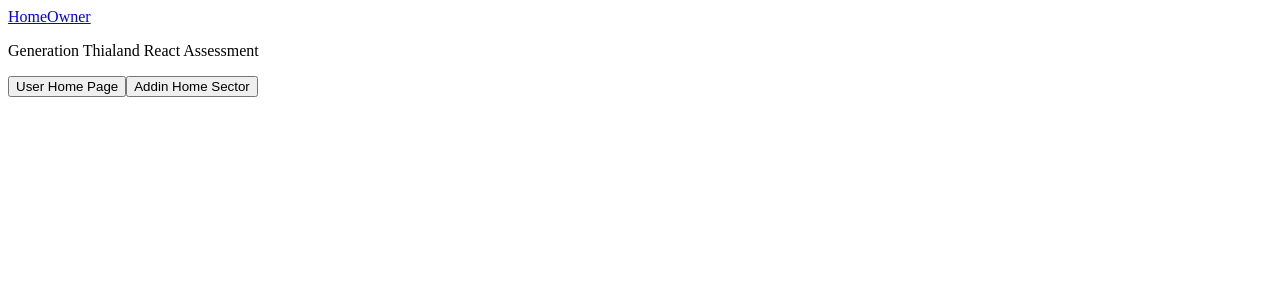
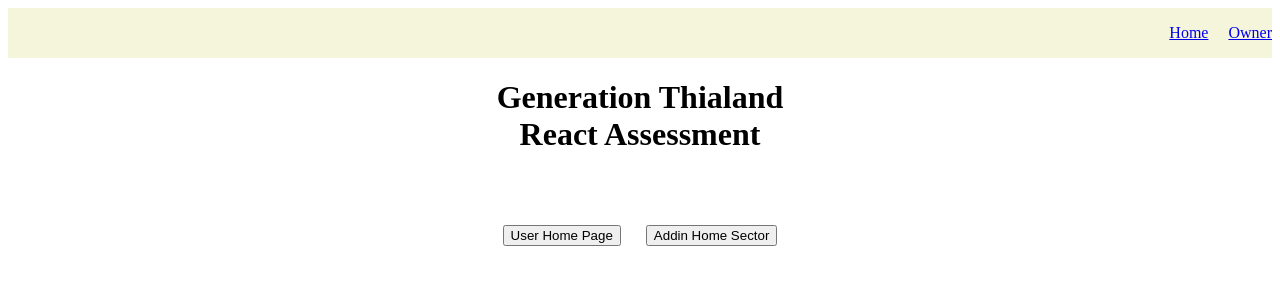
Before and after one commit to Kurootoy/Assessment_react, a React (Vite) app: page / in a window 1280 px wide. Shown: the top 300 px of the page. Built offline with nearby package versions, Linux system fonts and the light colour scheme.

Commit message:
Add Styles to code

```diff
--- a/Component/Homepage_normal.jsx
+++ b/Component/Homepage_normal.jsx
@@ -2,11 +2,11 @@ const Homepage_normal =()=>{
     return(
         <div>
             <div className="text-box">
-                <p>
-                    Generation Thialand
+                <h1>
+                    Generation Thialand <br></br>
                     React Assessment
-                </p>
-            <div>
+                </h1>
+            <div className="button-normal">
                 <button>User Home Page</button>
                 <button>Addin Home Sector</button>
             </div>
--- a/Component/Navbar.jsx
+++ b/Component/Navbar.jsx
@@ -1,3 +1,4 @@
+import '../src/styles.css'
 const Navbar = ()=>{
     return(
         <nav>
--- a/Component/Owner.jsx
+++ b/Component/Owner.jsx
@@ -1,10 +1,17 @@
+import Layout from "./Layout";
+
 const Owner = () => {
   return (
     <div>
-      <div>
+      <Layout />
+      <div className="box-owner">
         <h1>Jame ssssss</h1>
-        <div>
-          <img src="https://platinumlist.net/guide/wp-content/uploads/2023/03/8359_img_worlds_of_adventure-big1613913137.jpg.webp"></img>
+        <div className="img-owner">
+          <img
+            src="https://platinumlist.net/guide/wp-content/uploads/2023/03/8359_img_worlds_of_adventure-big1613913137.jpg.webp"
+            alt="This is image"
+
+          ></img>
         </div>
         <div>
           <p>This is paragraph</p>
--- a/src/main.jsx
+++ b/src/main.jsx
@@ -1,4 +1,4 @@
-import React from 'react'
+
 import ReactDOM from 'react-dom/client'
 import App from './App.jsx'
 import { createBrowserRouter,RouterProvider } from 'react-router-dom';
--- a/src/styles.css
+++ b/src/styles.css
@@ -0,0 +1,31 @@
+nav {
+  background-color: beige;
+  display: flex;
+  gap: 20px;
+  justify-content: flex-end;
+  height: 50px;
+  align-items: center;
+}
+.text-box{
+    display: flex;
+    flex-direction: column;
+    text-align: center;
+    align-items: center;
+}
+.button-normal{
+    display: flex;
+    gap: 25px;
+    justify-content: center;
+    margin: 50px;
+}
+.box-owner{
+    display: flex;
+    flex-direction: column;
+    text-align: center;
+    align-items: center;
+}
+/* Owner.css */
+.img-owner img {
+    width: 500px; /* Adjust the width to your desired size */
+    height: auto; /* This maintains the image's aspect ratio */
+  }
```
